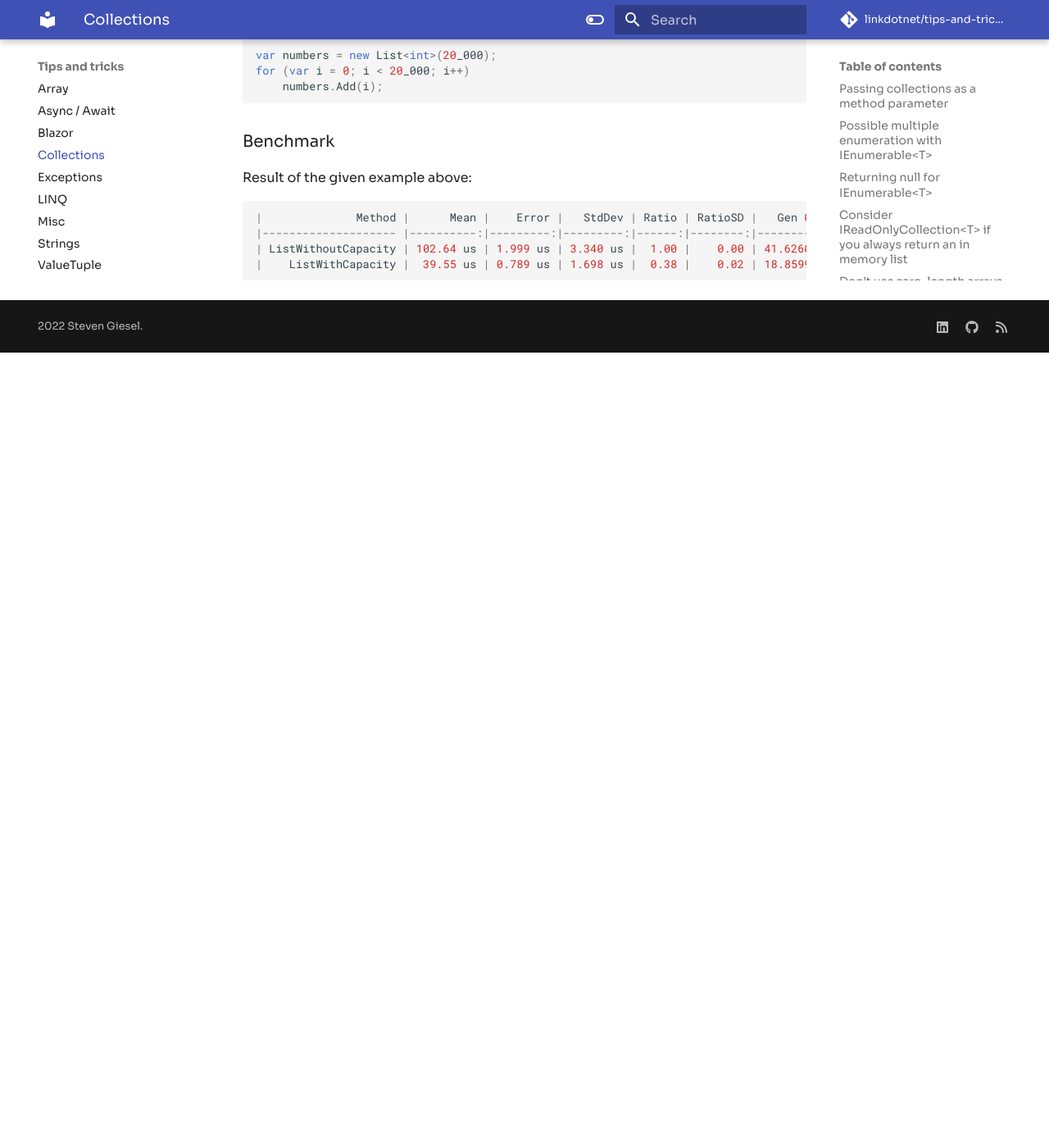
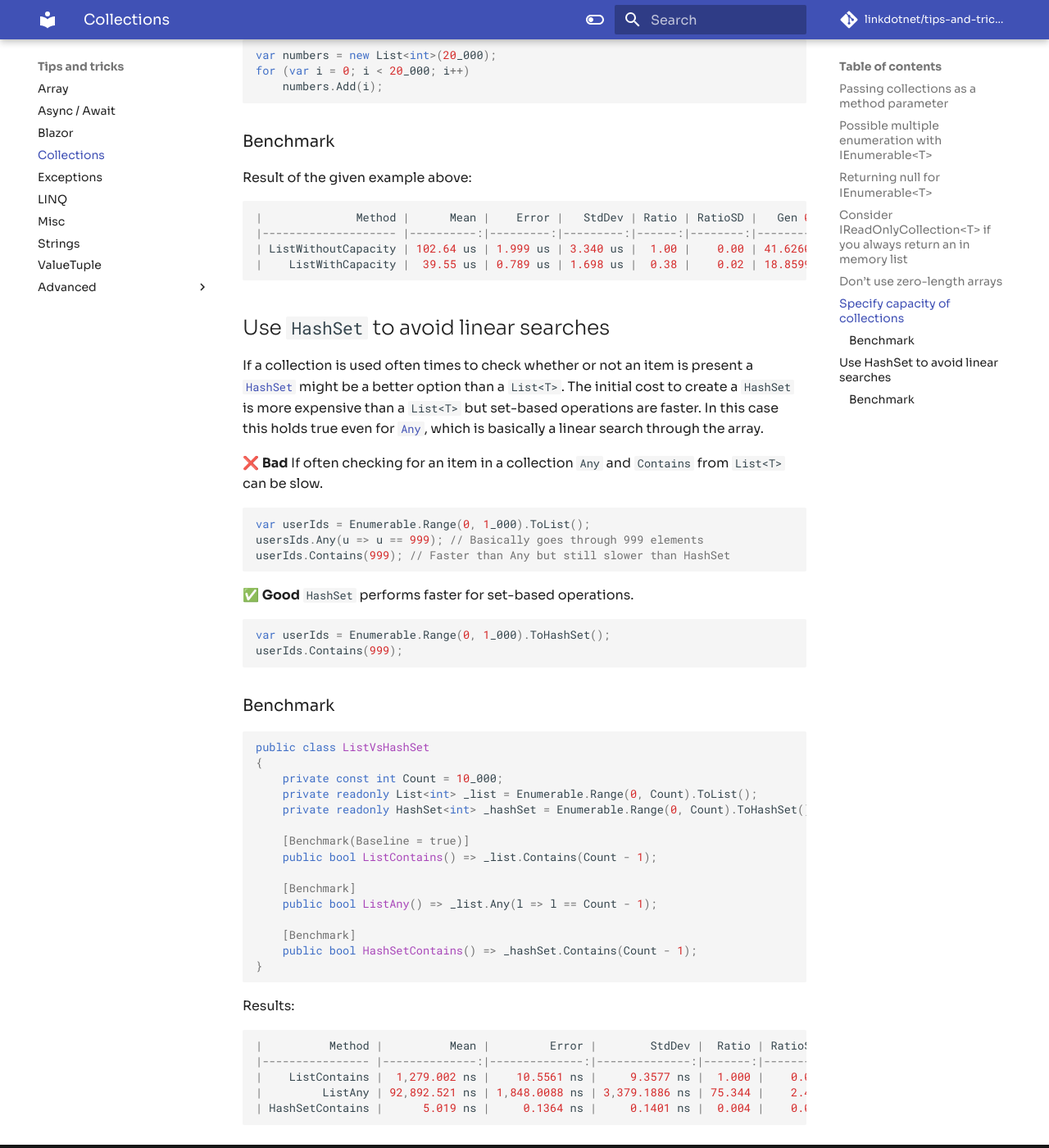
Before and after one commit to linkdotnet/tips-and-tricks, an MkDocs documentation site: the page built from docs/collections.md, in a window 1280 px wide and 1400 px high, scrolled down 5290 px. Shown: the whole window at 82% size. Built offline with MkDocs 1.6.1 and Material for MkDocs 9.7.7, drawn with Linux system fonts in a browser that asks for light colours; comment, search, counter and statistics services are not loaded; before the commit the page ends 5720 px from its top, so only the background shows below that.

Commit message:
Added HashSet

````diff
--- a/docs/collections.md
+++ b/docs/collections.md
@@ -213,3 +213,47 @@
 | ListWithoutCapacity | 102.64 us | 1.999 us | 3.340 us |  1.00 |    0.00 | 41.6260 | 41.6260 | 41.6260 | 256.36 KB |        1.00 |
 |    ListWithCapacity |  39.55 us | 0.789 us | 1.698 us |  0.38 |    0.02 | 18.8599 |       - |       - |  78.18 KB |        0.30 |
 ```
+
+## Use `HashSet` to avoid linear searches
+If a collection is used often times to check whether or not an item is present a [`HashSet`](https://docs.microsoft.com/en-us/dotnet/api/system.collections.generic.hashset-1?view=net-6.0) might be a better option than a `List<T>`. The initial cost to create a `HashSet` is more expensive than a `List<T>` but set-based operations are faster. In this case this holds true even for [`Any`](https://docs.microsoft.com/en-us/dotnet/api/system.linq.enumerable.any?view=net-6.0), which is basically a linear search through the array.
+
+❌ **Bad** If often checking for an item in a collection `Any` and `Contains` from `List<T>` can be slow.
+```csharp
+var userIds = Enumerable.Range(0, 1_000).ToList();
+usersIds.Any(u => u == 999); // Basically goes through 999 elements
+userIds.Contains(999); // Faster than Any but still slower than HashSet
+```
+
+✅ **Good** `HashSet` performs faster for set-based operations.
+```csharp
+var userIds = Enumerable.Range(0, 1_000).ToHashSet();
+userIds.Contains(999);
+```
+
+### Benchmark
+```csharp
+public class ListVsHashSet
+{
+    private const int Count = 10_000;
+    private readonly List<int> _list = Enumerable.Range(0, Count).ToList();
+    private readonly HashSet<int> _hashSet = Enumerable.Range(0, Count).ToHashSet();
+
+    [Benchmark(Baseline = true)]
+    public bool ListContains() => _list.Contains(Count - 1);
+
+    [Benchmark]
+    public bool ListAny() => _list.Any(l => l == Count - 1);
+
+    [Benchmark]
+    public bool HashSetContains() => _hashSet.Contains(Count - 1);
+}
+```
+
+Results:
+```csharp
+|          Method |          Mean |         Error |        StdDev |  Ratio | RatioSD |
+|---------------- |--------------:|--------------:|--------------:|-------:|--------:|
+|    ListContains |  1,279.002 ns |    10.5561 ns |     9.3577 ns |  1.000 |    0.00 |
+|         ListAny | 92,892.521 ns | 1,848.0088 ns | 3,379.1886 ns | 75.344 |    2.48 |
+| HashSetContains |      5.019 ns |     0.1364 ns |     0.1401 ns |  0.004 |    0.00 |
+```
````
